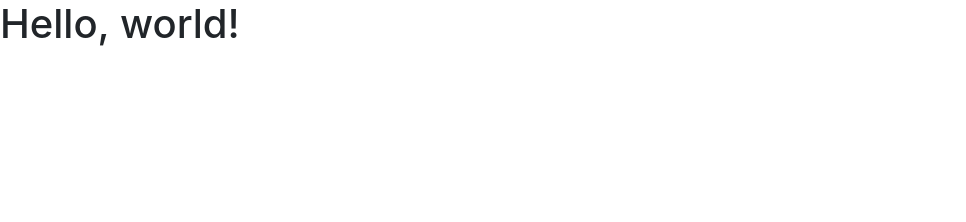
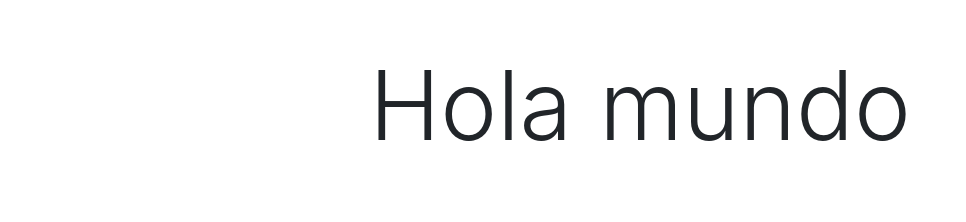
Before and after one commit to Dagore-dev/curso-bootstrap, a plain HTML site: page index.html in a window 1280 px wide. Shown: the whole page, without its empty margins (0-966 px from the left). Drawn offline with nearby package versions, Linux system fonts and the light colour scheme.

Commit message:
Hello world

```diff
--- a/index.html
+++ b/index.html
@@ -1,22 +1,25 @@
 <!doctype html>
-<html lang="en">
+<html lang="es">
   <head>
     <!-- Required meta tags -->
     <meta charset="utf-8">
     <meta name="viewport" content="width=device-width, initial-scale=1, shrink-to-fit=no">
-
-    <!-- Bootstrap CSS -->
-    <link rel="stylesheet" href="https://cdn.jsdelivr.net/npm/bootstrap@4.0.0/dist/css/bootstrap.min.css" integrity="sha384-Gn5384xqQ1aoWXA+058RXPxPg6fy4IWvTNh0E263XmFcJlSAwiGgFAW/dAiS6JXm" crossorigin="anonymous">
+    <link rel="stylesheet" href="./css/bootstrap.min.css">
 
     <title>Hello, world!</title>
   </head>
   <body>
-    <h1>Hello, world!</h1>
+
+    <div class="container text-center py-5">
+        <h1 class="display-1">
+            Hola mundo
+        </h1>
+    </div>
 
     <!-- Optional JavaScript -->
     <!-- jQuery first, then Popper.js, then Bootstrap JS -->
     <script src="https://code.jquery.com/jquery-3.2.1.slim.min.js" integrity="sha384-KJ3o2DKtIkvYIK3UENzmM7KCkRr/rE9/Qpg6aAZGJwFDMVNA/GpGFF93hXpG5KkN" crossorigin="anonymous"></script>
     <script src="https://cdn.jsdelivr.net/npm/popper.js@1.12.9/dist/umd/popper.min.js" integrity="sha384-ApNbgh9B+Y1QKtv3Rn7W3mgPxhU9K/ScQsAP7hUibX39j7fakFPskvXusvfa0b4Q" crossorigin="anonymous"></script>
-    <script src="https://cdn.jsdelivr.net/npm/bootstrap@4.0.0/dist/js/bootstrap.min.js" integrity="sha384-JZR6Spejh4U02d8jOt6vLEHfe/JQGiRRSQQxSfFWpi1MquVdAyjUar5+76PVCmYl" crossorigin="anonymous"></script>
+    <script src="./js/bootstrap.min.js"></script>
   </body>
 </html>
```
Also changed, not shown: css/bootstrap.min.css (added), js/bootstrap.min.js (added).
